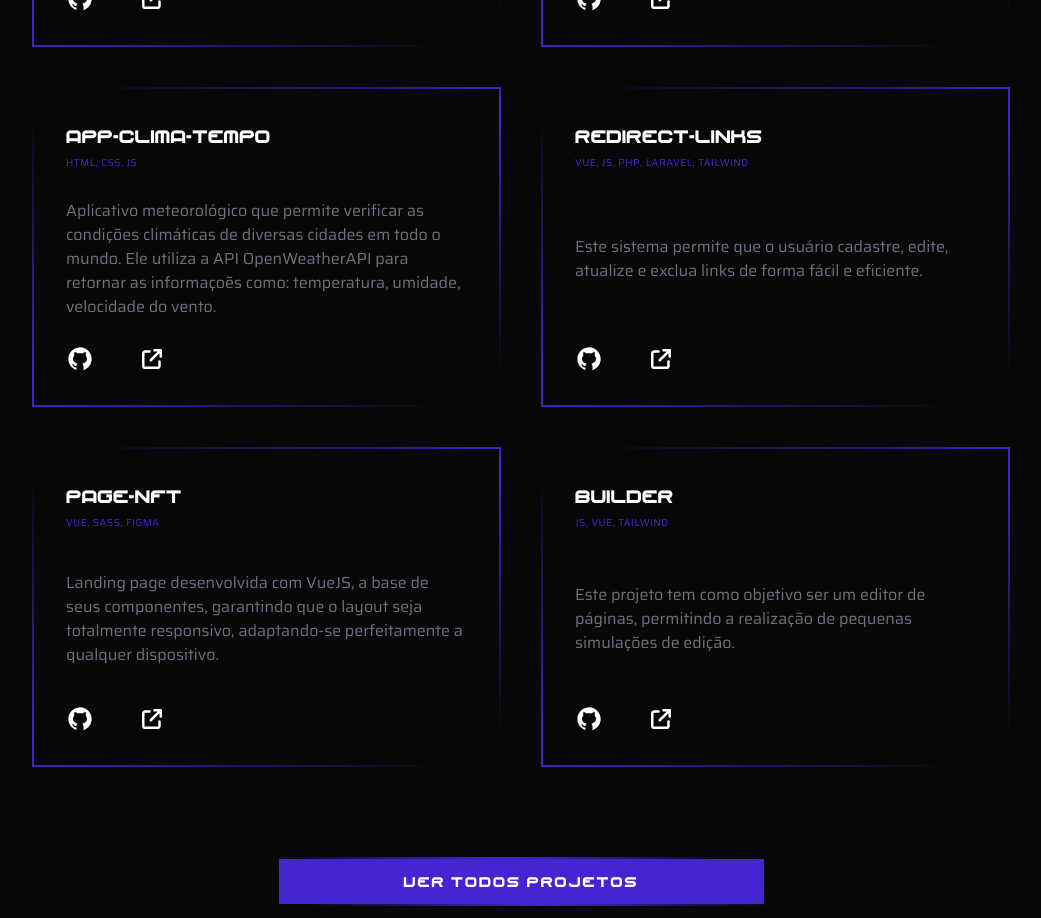
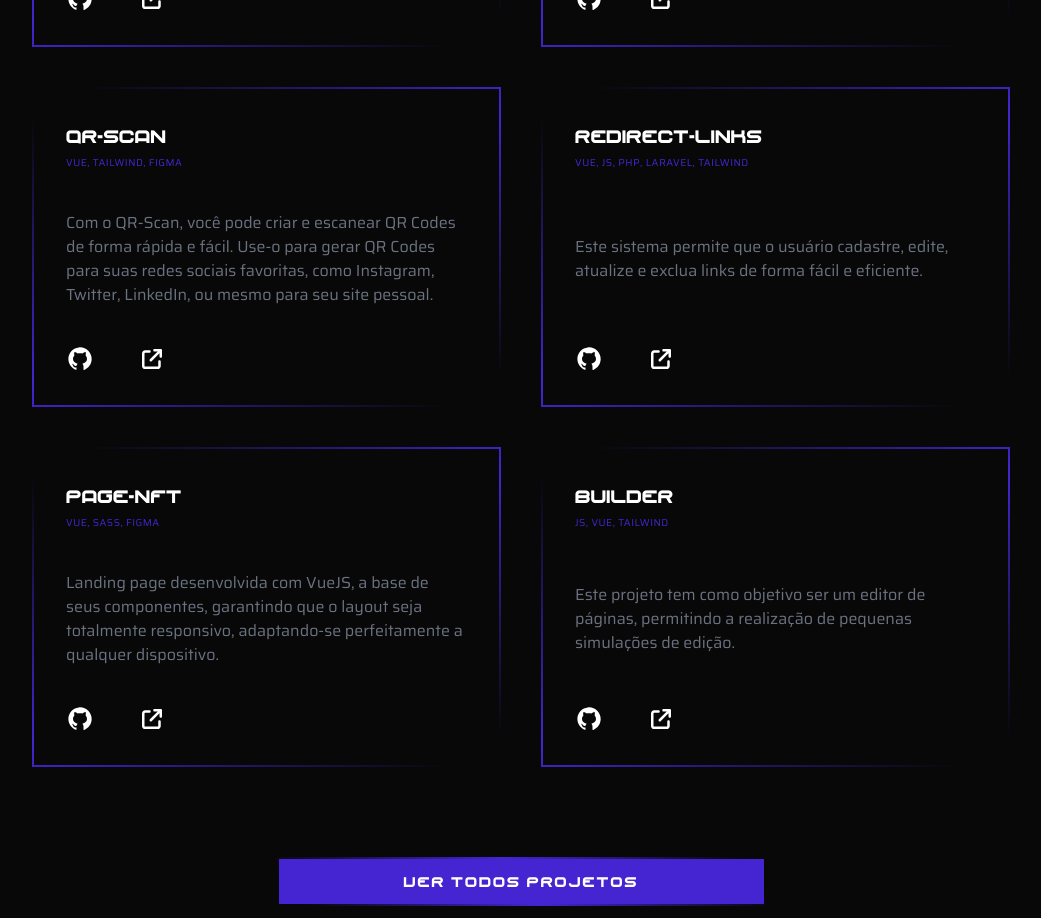
Before and after one commit to paulopariz/PAULOPARIZ-PORTFOLIO, a Vue app: page / in a window 1280 px wide. Shown: the part 4800-5718 px from the top of the page, without its empty margins (119-1160 px from the left). Built offline with nearby package versions, Linux system fonts and the light colour scheme; no server answers.

Commit message:
add project qr-scan

```diff
--- a/src/components/Projects/MyProjects.vue
+++ b/src/components/Projects/MyProjects.vue
@@ -92,12 +92,12 @@ export default {
           techs: "VUE, JS, TAILWIND, API-REST",
         },
         {
-          name: "app-clima-tempo",
+          name: "QR-Scan",
           desc:
-            "Aplicativo meteorológico que permite verificar as condições climáticas de diversas cidades em todo o mundo. Ele utiliza a API OpenWeatherAPI para retornar as informaçoẽs como: temperatura, umidade, velocidade do vento.",
-          linkDeploy: "https://app-clima-tempo-ten.vercel.app/",
-          linkGithub: "https://github.com/paulopariz/app-clima-tempo",
-          techs: "HTML, CSS, JS",
+            "Com o QR-Scan, você pode criar e escanear QR Codes de forma rápida e fácil. Use-o para gerar QR Codes para suas redes sociais favoritas, como Instagram, Twitter, LinkedIn, ou mesmo para seu site pessoal.",
+          linkDeploy: "https://app-qr-scan.vercel.app/",
+          linkGithub: "https://github.com/paulopariz/QR-Scan",
+          techs: "VUE, TAILWIND, FIGMA",
         },
         {
           name: "redirect-links",
```
